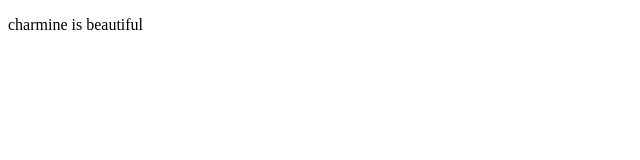
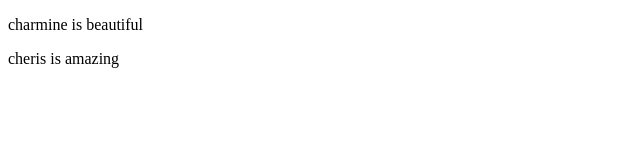
Before and after one commit to ChrisKathaka/charmine, a plain HTML site: page index.html in a window 1280 px wide. Shown: the whole page, without its empty margins (0-640 px from the left). Drawn offline with Linux system fonts and the light colour scheme.

Commit message:
cherrise

```diff
--- a/index.html
+++ b/index.html
@@ -8,5 +8,6 @@
 </head>
 <body>
     <p>charmine is beautiful</p>
+    <p>cheris is amazing</p>
 </body>
 </html>
```
